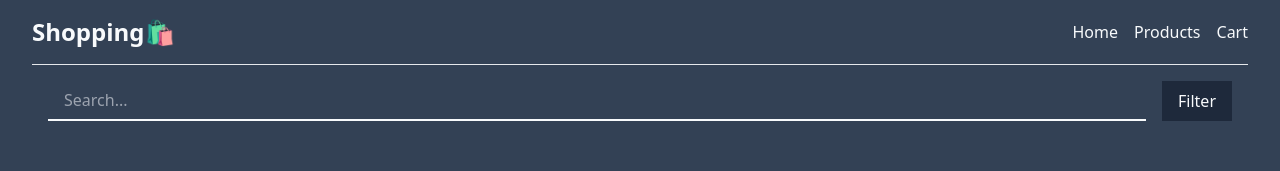
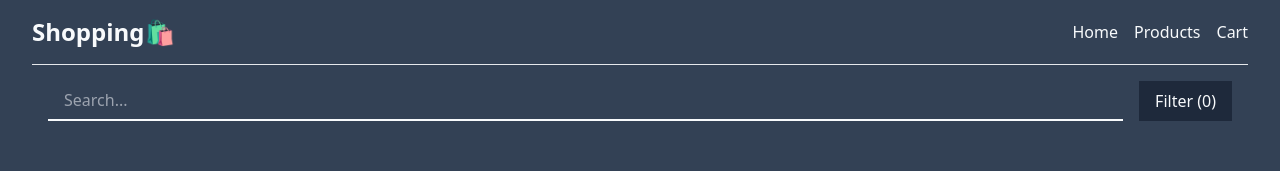
Before and after one commit to punkestu/shop, a SvelteKit app: page /product in a window 1280 px wide. Shown: the top 171 px of the page. Built offline with nearby package versions, Linux system fonts and the light colour scheme.

Commit message:
product: lint + format

```diff
--- a/src/routes/product/+page.svelte
+++ b/src/routes/product/+page.svelte
@@ -51,7 +51,7 @@
 		placeholder="Search..."
 	/>
 	<button type="button" class="bg-slate-800 px-4 py-2" on:click={() => (isOpen = true)}
-		>Filter</button
+		>Filter ({selectedCategories.length})</button
 	>
 </section>
 
```
Also changed, not shown: src/lib/data/products.json (indentation only).
